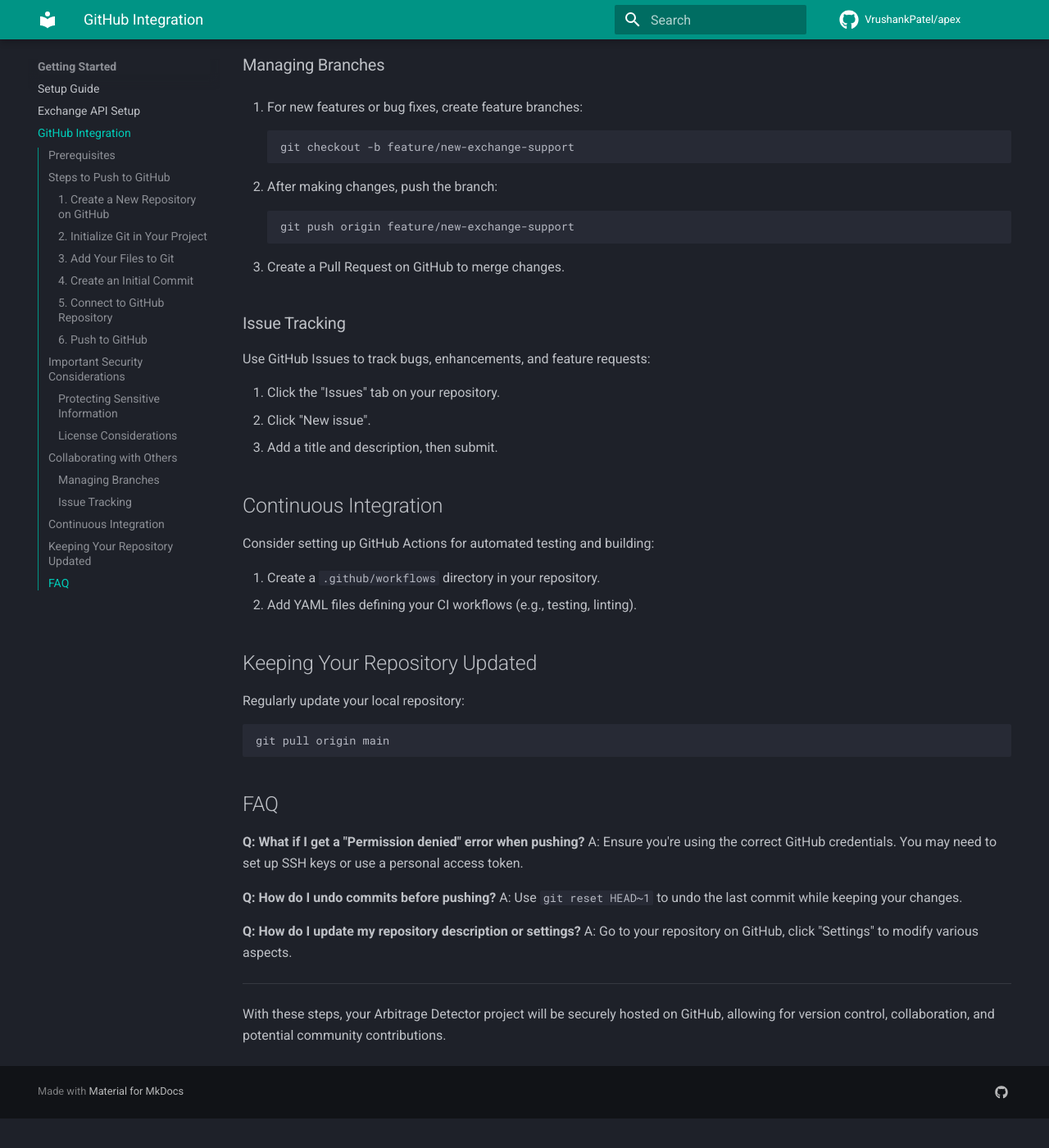
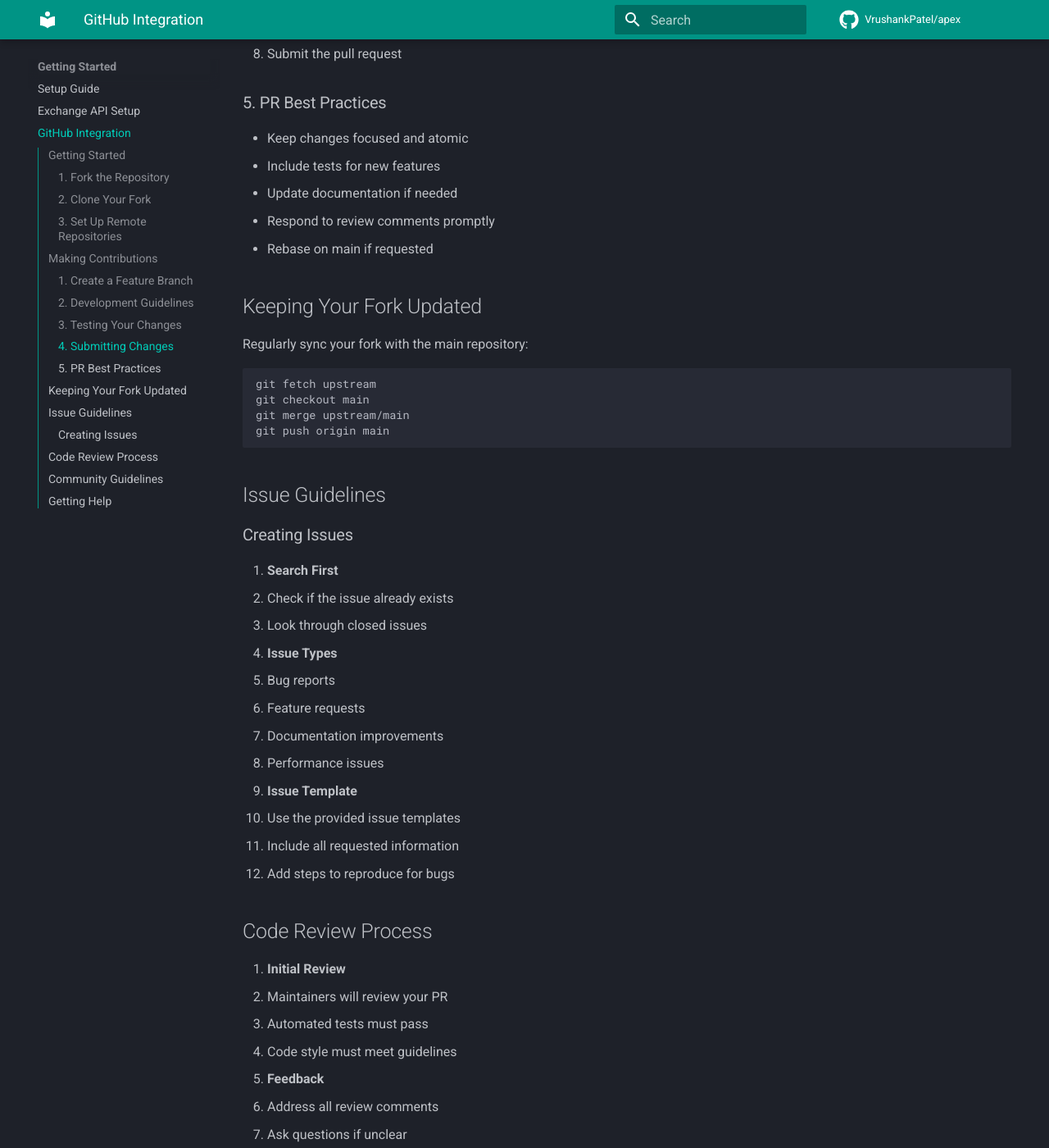
Before and after one commit to VrushankPatel/apex, an MkDocs documentation site: the page built from docs/GITHUB_SETUP.md, in a window 1280 px wide and 1400 px high, scrolled down 2046 px. Shown: the whole window at 82% size. Built offline with MkDocs 1.6.1 and Material for MkDocs 9.7.7, drawn with Linux system fonts in a browser that asks for light colours; comment, search, counter and statistics services are not loaded; before the commit the page ends 3410 px from its top, so only the background shows below that; some of the changed text lies outside the part shown.

Commit message:
APEX-019: APEX initiative

````diff
--- a/config.yaml
+++ b/config.yaml
@@ -1,4 +1,4 @@
-# Arbitrage Detector Configuration
+# APEX Configuration
 
 # Minimum profit threshold (as a decimal, e.g., 0.001 = 0.1%)
 minProfitThreshold: 0.001
--- a/docs/GITHUB_SETUP.md
+++ b/docs/GITHUB_SETUP.md
@@ -1,132 +1,155 @@
-# Pushing Arbitrage Detector to GitHub
+# Contributing to APEX
 
-This guide will walk you through the steps to push your Arbitrage Detector project to GitHub.
+This guide explains how to contribute to APEX through GitHub.
 
-## Prerequisites
+## Getting Started
 
-1. **GitHub Account**: Ensure you have a GitHub account. If not, create one at [github.com](https://github.com/).
-2. **Git Installation**: Make sure Git is installed on your computer.
-3. **Git Configuration**: Set up your Git username and email.
+### 1. Fork the Repository
 
-## Steps to Push to GitHub
+1. Visit the [APEX repository](https://github.com/VrushankPatel/apex) on GitHub
+2. Click the "Fork" button in the top-right corner
+3. Select your GitHub account as the destination for the fork
 
-### 1. Create a New Repository on GitHub
-
-1. Log in to your GitHub account.
-2. Click on the "+" icon in the upper-right corner and select "New repository".
-3. Name your repository (e.g., "arbitrage-detector").
-4. Add an optional description.
-5. Choose repository visibility (public or private).
-6. Do NOT initialize the repository with a README, .gitignore, or license.
-7. Click "Create repository".
-
-### 2. Initialize Git in Your Project
-
-Open a terminal or command prompt in your arbitrage-detector directory:
+### 2. Clone Your Fork
 
 ```bash
-cd arbitrage-detector
-git init
+git clone https://github.com/YOUR_USERNAME/apex.git
+cd apex
 ```
 
-### 3. Add Your Files to Git
+### 3. Set Up Remote Repositories
 
 ```bash
-# Stage all files
-git add .
+# Add the original repository as "upstream"
+git remote add upstream https://github.com/VrushankPatel/apex.git
+
+# Verify your remotes
+git remote -v
 ```
 
-### 4. Create an Initial Commit
+## Making Contributions
+
+### 1. Create a Feature Branch
+
+Always create a new branch for your changes:
 
 ```bash
-git commit -m "Initial commit: Real-Time Arbitrage Detector"
+# Ensure you're up to date
+git fetch upstream
+git checkout main
+git merge upstream/main
+
+# Create a new branch
+git checkout -b feature/your-feature-name
 ```
 
-### 5. Connect to GitHub Repository
+### 2. Development Guidelines
 
-Replace `YOUR_USERNAME` with your GitHub username:
+1. **Code Style**
+   - Follow Go best practices and conventions
+   - Use meaningful variable and function names
+   - Add comments for complex logic
+   - Write tests for new features
+
+2. **Commit Messages**
+   - Write clear, descriptive commit messages
+   - Start with a verb (e.g., "Add", "Fix", "Update")
+   - Reference issue numbers if applicable
+
+### 3. Testing Your Changes
 
 ```bash
-git remote add origin https://github.com/YOUR_USERNAME/arbitrage-detector.git
+# Run tests
+go test ./...
+
+# Run linter
+golangci-lint run
 ```
 
-### 6. Push to GitHub
+### 4. Submitting Changes
+
+1. **Push to Your Fork**
+   ```bash
+   git push origin feature/your-feature-name
+   ```
+
+2. **Create a Pull Request**
+   - Go to the [APEX repository](https://github.com/VrushankPatel/apex)
+   - Click "Pull Requests" > "New Pull Request"
+   - Select "compare across forks"
+   - Choose your fork and branch
+   - Fill out the PR template
+   - Submit the pull request
+
+### 5. PR Best Practices
+
+- Keep changes focused and atomic
+- Include tests for new features
+- Update documentation if needed
+- Respond to review comments promptly
+- Rebase on main if requested
+
+## Keeping Your Fork Updated
+
+Regularly sync your fork with the main repository:
 
 ```bash
-git push -u origin main
+git fetch upstream
+git checkout main
+git merge upstream/main
+git push origin main
 ```
 
-Note: If your default branch is named "master" instead of "main", use:
+## Issue Guidelines
 
-```bash
-git push -u origin master
-```
+### Creating Issues
 
-## Important Security Considerations
+1. **Search First**
+   - Check if the issue already exists
+   - Look through closed issues
 
-### Protecting Sensitive Information
+2. **Issue Types**
+   - Bug reports
+   - Feature requests
+   - Documentation improvements
+   - Performance issues
 
-1. **API Keys**: The `.env` file containing your exchange API keys should never be pushed to GitHub.
-   - The `.gitignore` file already includes `.env` to prevent accidental commits.
-   - Always use `.env.example` as a template without actual credentials.
+3. **Issue Template**
+   - Use the provided issue templates
+   - Include all requested information
+   - Add steps to reproduce for bugs
 
-2. **Secrets Management**: Consider using GitHub Secrets for CI/CD workflows if you plan to deploy the application.
+## Code Review Process
 
-### License Considerations
+1. **Initial Review**
+   - Maintainers will review your PR
+   - Automated tests must pass
+   - Code style must meet guidelines
 
-1. If you plan to make your repository public, consider adding a license file.
-2. For open-source projects, common licenses include MIT, Apache 2.0, or GPL.
+2. **Feedback**
+   - Address all review comments
+   - Ask questions if unclear
+   - Make requested changes
 
-## Collaborating with Others
+3. **Approval and Merge**
+   - PR needs maintainer approval
+   - Changes may be requested
+   - Maintainers will merge approved PRs
 
-### Managing Branches
+## Community Guidelines
 
-1. For new features or bug fixes, create feature branches:
-   ```bash
-   git checkout -b feature/new-exchange-support
-   ```
+- Be respectful and constructive
+- Help others when possible
+- Follow the code of conduct
+- Participate in discussions
 
-2. After making changes, push the branch:
-   ```bash
-   git push origin feature/new-exchange-support
-   ```
+## Getting Help
 
-3. Create a Pull Request on GitHub to merge changes.
-
-### Issue Tracking
-
-Use GitHub Issues to track bugs, enhancements, and feature requests:
-
-1. Click the "Issues" tab on your repository.
-2. Click "New issue".
-3. Add a title and description, then submit.
-
-## Continuous Integration
-
-Consider setting up GitHub Actions for automated testing and building:
-
-1. Create a `.github/workflows` directory in your repository.
-2. Add YAML files defining your CI workflows (e.g., testing, linting).
-
-## Keeping Your Repository Updated
-
-Regularly update your local repository:
-
-```bash
-git pull origin main
-```
-
-## FAQ
-
-**Q: What if I get a "Permission denied" error when pushing?**
-A: Ensure you're using the correct GitHub credentials. You may need to set up SSH keys or use a personal access token.
-
-**Q: How do I undo commits before pushing?**
-A: Use `git reset HEAD~1` to undo the last commit while keeping your changes.
-
-**Q: How do I update my repository description or settings?**
-A: Go to your repository on GitHub, click "Settings" to modify various aspects.
+- Join our community channels
+- Ask questions in issues
+- Read the documentation
+- Contact maintainers if needed
 
 ---
 
-With these steps, your Arbitrage Detector project will be securely hosted on GitHub, allowing for version control, collaboration, and potential community contributions.
+Thank you for contributing to APEX! Your efforts help make the project better for everyone.
````
Also changed, not shown: README.md (+4 -4 lines), docs/ARBITRAGE_GUIDE.md (+2 -2 lines), docs/EXCHANGE_API_SETUP.md (+8 -7 lines), docs/SETUP_GUIDE.md (+18 -18 lines), docs/TECHNICAL_ARCHITECTURE.md (+4 -4 lines), docs/index.md (+41 -23 lines), 4 other files.
